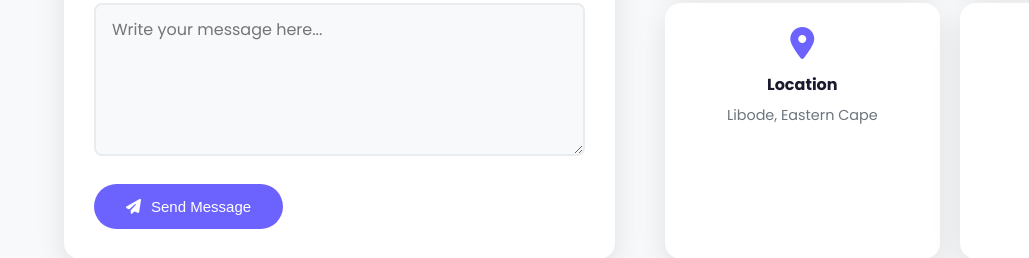
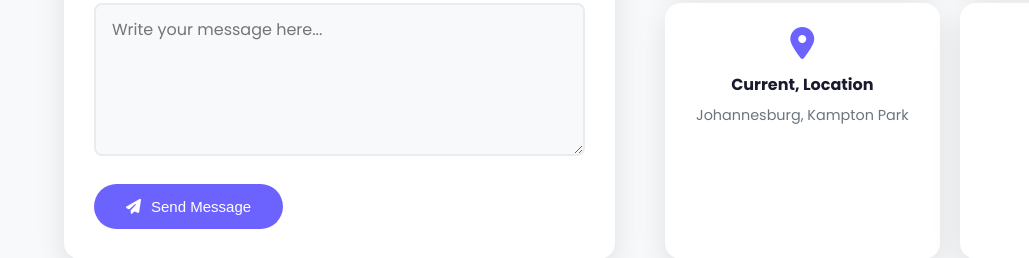
Before and after one commit to mchilwalindokuhle-dot/my-portfolio, a plain HTML site: page contact.html in a window 1280 px wide. Shown: the part 574-832 px from the top of the page, 0-1029 px from the left. Drawn offline with Linux system fonts and the light colour scheme.

Commit message:
Updated My Location

```diff
--- a/contact.html
+++ b/contact.html
@@ -82,8 +82,8 @@
                         </div>
                         <div class="contact-card">
                             <i class="fas fa-map-marker-alt"></i>
-                            <h4>Location</h4>
-                            <p>Libode, Eastern Cape</p>
+                            <h4>Current, Location</h4>
+                            <p>Johannesburg, Kampton Park</p>
                         </div>
                         <div class="contact-card">
                             <i class="fab fa-whatsapp"></i>
```
Also changed, not shown: index.html (+2 -2 lines).
